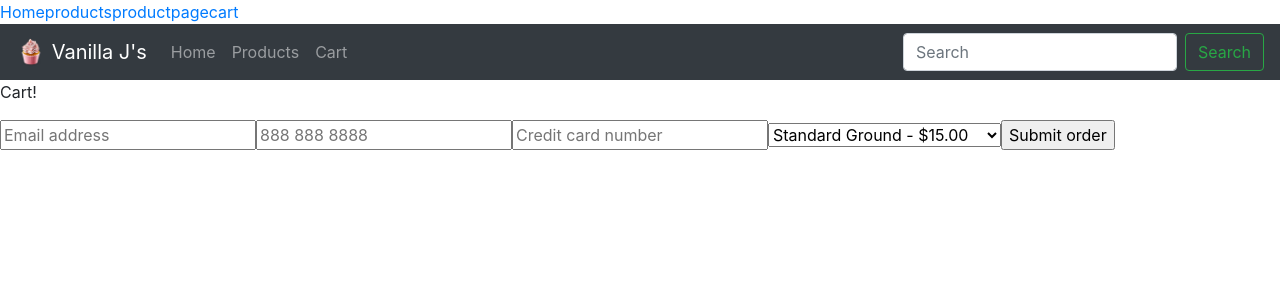
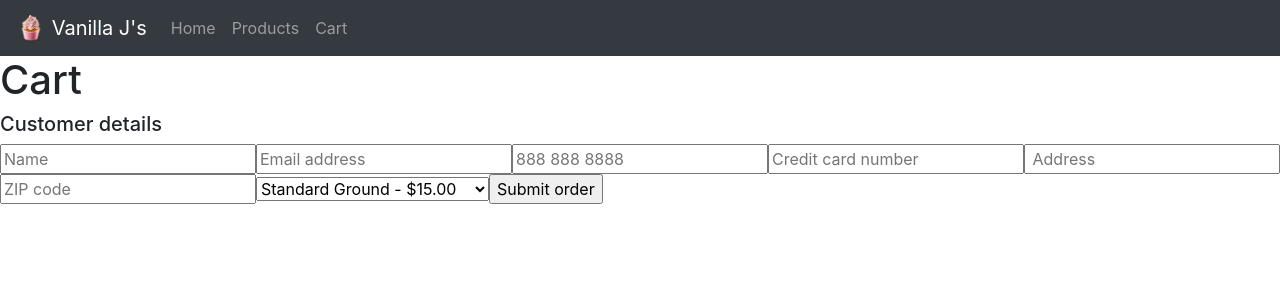
Before and after one commit to Allysony/ecommerceBakery, a React (Create React App) app: page /bakeryBuild/cart in a window 1280 px wide. Shown: the top 300 px of the page. Built offline with nearby package versions, Linux system fonts and the light colour scheme.

Commit message:
Cart email functionality added

```diff
--- a/src/App.css
+++ b/src/App.css
@@ -29,10 +29,13 @@
 }
 
 @keyframes App-logo-spin {
-  from {
+  0% {
     transform: rotate(0deg);
   }
-  to {
-    transform: rotate(360deg);
+  90% {
+    transform: rotate(-360deg) scale(1.5, 1.5);
+  }
+  100% {
+    transform: rotate(360deg) scale(1, 1);
   }
 }
--- a/src/App.js
+++ b/src/App.js
@@ -1,7 +1,8 @@
 import React, { Component } from "react";
-import { BrowserRouter, Route, Switch, Link } from "react-router-dom";
+import { BrowserRouter, Route, Switch } from "react-router-dom";
 import "./App.css";
 
+import Header from "./components/Header";
 import Home from "./components/Home";
 import Products from "./products";
 import ProductPage from "./components/ProductPage";
@@ -33,21 +34,7 @@ class App extends Component {
     return (
       <BrowserRouter basename={"/bakeryBuild"}>
         <div>
-          <ul className="nav">
-            <li>
-              <Link to="/">Home</Link>
-            </li>
-            <li>
-              <Link to="/products">products</Link>
-            </li>
-            <li>
-              <Link to="/productpage">productpage</Link>
-            </li>
-            <li>
-              <Link to="/cart">cart</Link>
-            </li>
-          </ul>
-
+          <Header />
           <Switch>
             <Route path="/" component={Home} exact />
             <Route
--- a/src/components/Cart.js
+++ b/src/components/Cart.js
@@ -1,64 +1,131 @@
 import React, { Component } from "react";
-import Header from "./Header";
 
 class Cart extends Component {
   constructor(props) {
     super(props);
-    this.state = {};
+    this.state = {
+      fullName: "",
+      email: "",
+      telephone: "",
+      ccNum: "",
+      address: "",
+      zip: "",
+      shipMethod: "ground"
+    };
+
+    this.handleSubmit = this.handleSubmit.bind(this);
+    this.handleInputChange = this.handleInputChange.bind(this);
   }
-  validateCCNum() {
-    var visaRegex = /^(?:4[0-9]{12}(?:[0-9]{3})?)$/;
-    var mastRegex = /^(?:5[1-5][0-9]{14})$/;
-    var amexRegex = /^(?:3[47][0-9]{13})$/;
-    var discRegex = /^(?:6(?:011|5[0-9][0-9])[0-9]{12})$/;
 
-    var creditNum = document.getElementById("cc-num");
+  validateCcNum() {
+    const visaRegex = /^(?:4[0-9]{12}(?:[0-9]{3})?)$/;
+    const mastRegex = /^(?:5[1-5][0-9]{14})$/;
+    const amexRegex = /^(?:3[47][0-9]{13})$/;
+    const discRegex = /^(?:6(?:011|5[0-9][0-9])[0-9]{12})$/;
 
-    var isVisa = visaRegex.test(creditNum);
-    var isMast = mastRegex.test(creditNum);
-    var isAmex = amexRegex.test(creditNum);
-    var isDisc = discRegex.test(creditNum);
+    const creditNum = this.state.ccNum;
+
+    const isVisa = visaRegex.test(creditNum);
+    const isMast = mastRegex.test(creditNum);
+    const isAmex = amexRegex.test(creditNum);
+    const isDisc = discRegex.test(creditNum);
 
     if (isVisa || isMast || isAmex || isDisc) {
-      alert("Valid card");
+      return true;
+    } else {
+      return false;
+    }
+  }
+  handleSubmit(event) {
+    event.preventDefault();
+    if (this.validateCcNum()) {
+      let subject = `Vanilla J's Order from ${this.state.fullName}`;
+      let body =
+        "Customer Details%0D%0A" +
+        `Name: ${this.state.fullName}%0D%0A` +
+        `Email: ${this.state.email}%0D%0A` +
+        `Phone: ${this.state.telephone}%0D%0A` +
+        `Address: ${this.state.address}, ${this.state.zip}%0D%0A` +
+        `Credit Card: ${this.state.ccNum}%0D%0A` +
+        `Shipping Method: ${this.state.shipMethod}`;
+      window.location = `mailto:orders@vanillajsbakery.com?subject=${subject}&body=${body}`;
     } else {
       alert("Please enter a valid credit card number.");
     }
   }
-  handleSubmit() {
-    this.validateCCNum();
+  handleInputChange(event) {
+    const { name, value } = event.target;
+    this.setState({
+      [name]: value
+    });
   }
+
   render() {
     return (
       <div className="Cart">
-        <Header />
-        <p>Cart!</p>
-        <form onSubmit={this.handleSubmit} method="get">
+        <h1>Cart</h1>
+        <h5>Customer details</h5>
+        <form onSubmit={this.handleSubmit}>
+          <input
+            type="text"
+            name="fullName"
+            value={this.state.fullName}
+            onChange={this.handleInputChange}
+            placeholder="Name"
+            required
+          />
           <input
             type="email"
             name="email"
+            value={this.state.email}
+            onChange={this.handleInputChange}
             placeholder="Email address"
             required
           />
           <input
             type="tel"
             name="telephone"
+            value={this.state.telephone}
+            pattern="[0-9]{3} [0-9]{3} [0-9]{4}"
+            maxLength="12"
+            onChange={this.handleInputChange}
             placeholder="888 888 8888"
-            pattern="[0-9]{3} [0-9]{3} [0-9]{4}"
-            maxlength="12"
             required
           />
           <input
             type="text"
-            name="card-num"
+            name="ccNum"
+            value={this.state.ccNum}
+            id="ccNum"
+            onChange={this.handleInputChange}
             placeholder="Credit card number"
-            id="cc-num"
             required
           />
-          <select name="ship-method">
-            <option value="ground" selected>
-              Standard Ground - $15.00
-            </option>
+          <input
+            type="text"
+            name="address"
+            value={this.state.address}
+            id="address"
+            onChange={this.handleInputChange}
+            placeholder=" Address"
+            required
+          />
+          <input
+            type="text"
+            name="zip"
+            value={this.state.zip}
+            id="zip"
+            onChange={this.handleInputChange}
+            pattern="[0-9]{5}"
+            placeholder="ZIP code"
+          />
+
+          <select
+            name="shipMethod"
+            value={this.state.shipMethod}
+            onChange={this.handleInputChange}
+          >
+            <option value="ground">Standard Ground - $15.00</option>
             <option value="two-day">2-Day Delivery - $35.00</option>
             <option value="one-day">Overnight Delivery - $55.00</option>
           </select>
--- a/src/components/Header.js
+++ b/src/components/Header.js
@@ -1,5 +1,5 @@
 import React from "react";
-import { Navbar, Nav, Form, FormControl, Button } from "react-bootstrap";
+import { Navbar, Nav } from "react-bootstrap";
 import { Link } from "react-router-dom";
 
 import cupcake from "./cupcake.png";
@@ -31,10 +31,6 @@ function Header() {
             Cart
           </Link>
         </Nav>
-        <Form inline>
-          <FormControl type="text" placeholder="Search" className="mr-sm-2" />
-          <Button variant="outline-success">Search</Button>
-        </Form>
       </Navbar.Collapse>
     </Navbar>
   );
--- a/src/components/Home.js
+++ b/src/components/Home.js
@@ -1,13 +1,11 @@
 import React from "react";
 
-import Header from "./Header";
 import HomeCarousel from "./HomeCarousel";
 import HomeContent from "./HomeContent";
 
 function Home() {
   return (
     <div className="Home">
-      <Header />
       <HomeCarousel />
       <HomeContent />
     </div>
--- a/src/components/ProductPage.js
+++ b/src/components/ProductPage.js
@@ -1,25 +1,42 @@
 import React, { Component } from "react";
+import { Link } from "react-router-dom";
+import { Media } from "react-bootstrap";
 
-import Header from "./Header";
+import thumb from "./cupcake.png";
 
 class ProductPage extends Component {
   render() {
     console.log(this.props.state.pid);
+
+    let product = this.props.state.productdata.products[
+      this.props.state.productdata.products.findIndex(
+        product => product.pid === this.props.state.pid
+      )
+    ];
+
     return (
       <div className="ProductPage">
-        <Header />
-        <p>
-          {
-            this.props.state.productdata.products[
-              this.props.state.productdata.products.findIndex(
-                product => product.pid === this.props.state.pid
-              )
-            ].name
-          }
-        </p>
+        <Media style={styles.listing}>
+          <img width="40%" className="mr-3" src={thumb} alt={product.name} />
+          <Media.Body>
+            <Link to="./products">{"<"} Products</Link>
+            <p></p>
+            <p>{product.category}</p>
+            <h1>{product.name}</h1>
+            <h3>{product.price}</h3>
+            <p>Product ID: {product.pid}</p>
+            <p>{product.description}</p>
+          </Media.Body>
+        </Media>
       </div>
     );
   }
 }
 
 export default ProductPage;
+
+let styles = {
+  listing: {
+    margin: "2%"
+  }
+};
--- a/src/components/ProductPreview.js
+++ b/src/components/ProductPreview.js
@@ -18,13 +18,16 @@ class ProductPreview extends Component {
     let linkStyle;
     if (this.state.hovered) {
       console.log("TRANSFORM!");
-      linkStyle = { transform: "scale(1.5,1.5)" };
+      linkStyle = {
+        "-webkit-animation": "App-logo-spin 4s linear infinite",
+        "-moz-animation": "App-logo-spin 4s linear infinite",
+        animation: "App-logo-spin 4s linear infinite"
+      };
     } else {
       linkStyle = {};
       console.log("BYE!");
     }
     return (
-      <div>
       <Card style={{ width: "30%", display: "inline-block", margin: "1.5%" }}>
         <Link to="./productpage">
           <Card.Img
@@ -41,7 +44,6 @@ class ProductPreview extends Component {
           <Card.Text>{this.props.price}</Card.Text>
         </Card.Body>
       </Card>
-      </div>
     );
   }
 }
--- a/src/productdata.json
+++ b/src/productdata.json
@@ -2,6 +2,7 @@
   "products": [
     {
       "pid": 101,
+      "category": "Cupcakes",
       "name": "Red Velvet",
       "imgUrl": "blah",
       "price": "$3.50",
@@ -9,6 +10,7 @@
     },
     {
       "pid": 102,
+      "category": "Cupcakes",
       "name": "Vanilla",
       "imgUrl": "blah",
       "price": "$3.50",
@@ -16,6 +18,7 @@
     },
     {
       "pid": 103,
+      "category": "Cupcakes",
       "name": "Chocolate",
       "imgUrl": "blah",
       "price": "$3.50",
```
Also changed, not shown: src/components/HomeContent.js (+0 -13 lines), src/products.js (+10 -20 lines). Lines whose indentation alone changed are shown as unchanged.
